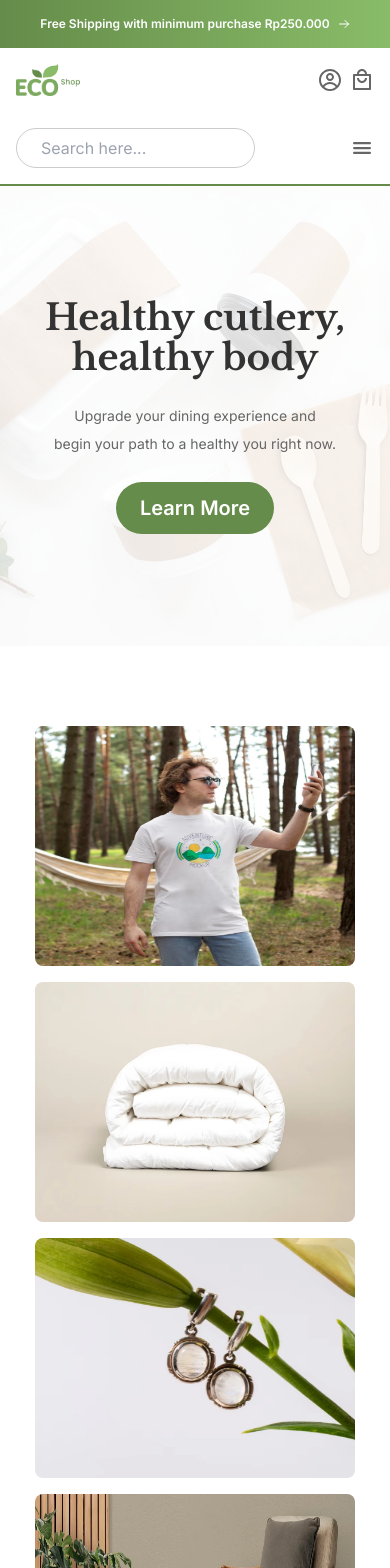
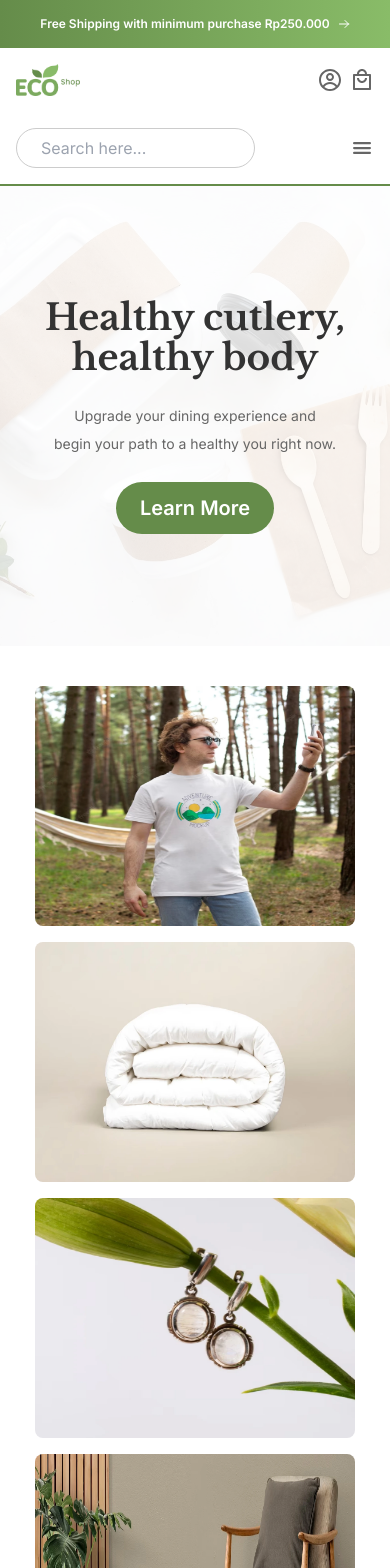
Before and after one commit to faracutrisfa/EcoShop, a React (Vite) app: page / in a window 390 px wide. Shown: the top 1568 px of the page. Built offline with nearby package versions, Linux system fonts and the light colour scheme.

Commit message:
style: add responsive category style

```diff
--- a/src/components/HomePage/Category.jsx
+++ b/src/components/HomePage/Category.jsx
@@ -7,7 +7,7 @@ const CategoryImage = ({ src, alt, className }) => (
 const Category = () => {
     return (
         <section>
-            <div className='flex flex-col xl:flex-row px-4 md:px-10 lg:px-16 py-20 gap-4 xl:gap-6 items-center justify-center'>
+            <div className='flex flex-col xl:flex-row px-4 md:px-10 lg:px-16 py-10 lg:py-20 gap-4 xl:gap-6 items-center justify-center'>
 
                 <CategoryImage
                     src="src/assets/category/clothing.webp"
```
